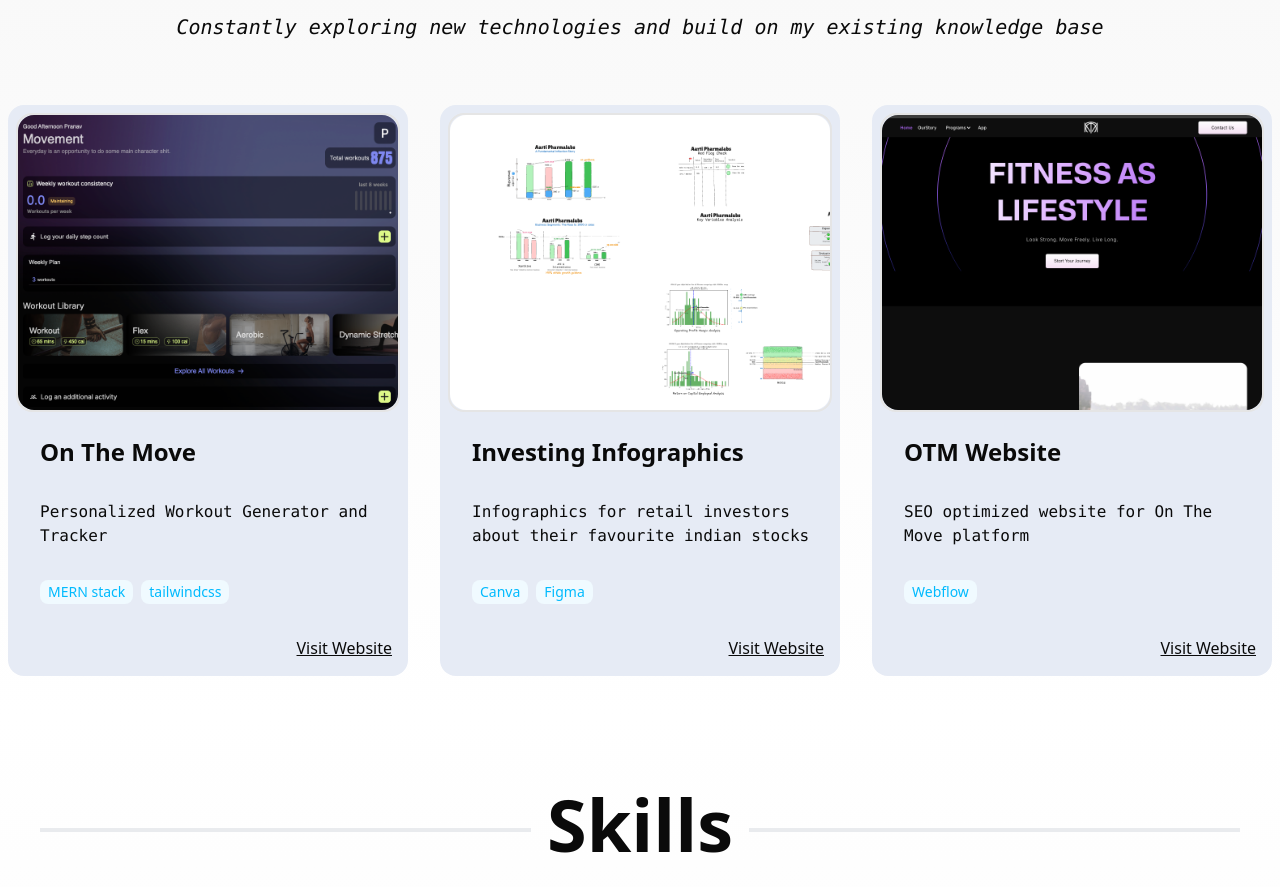
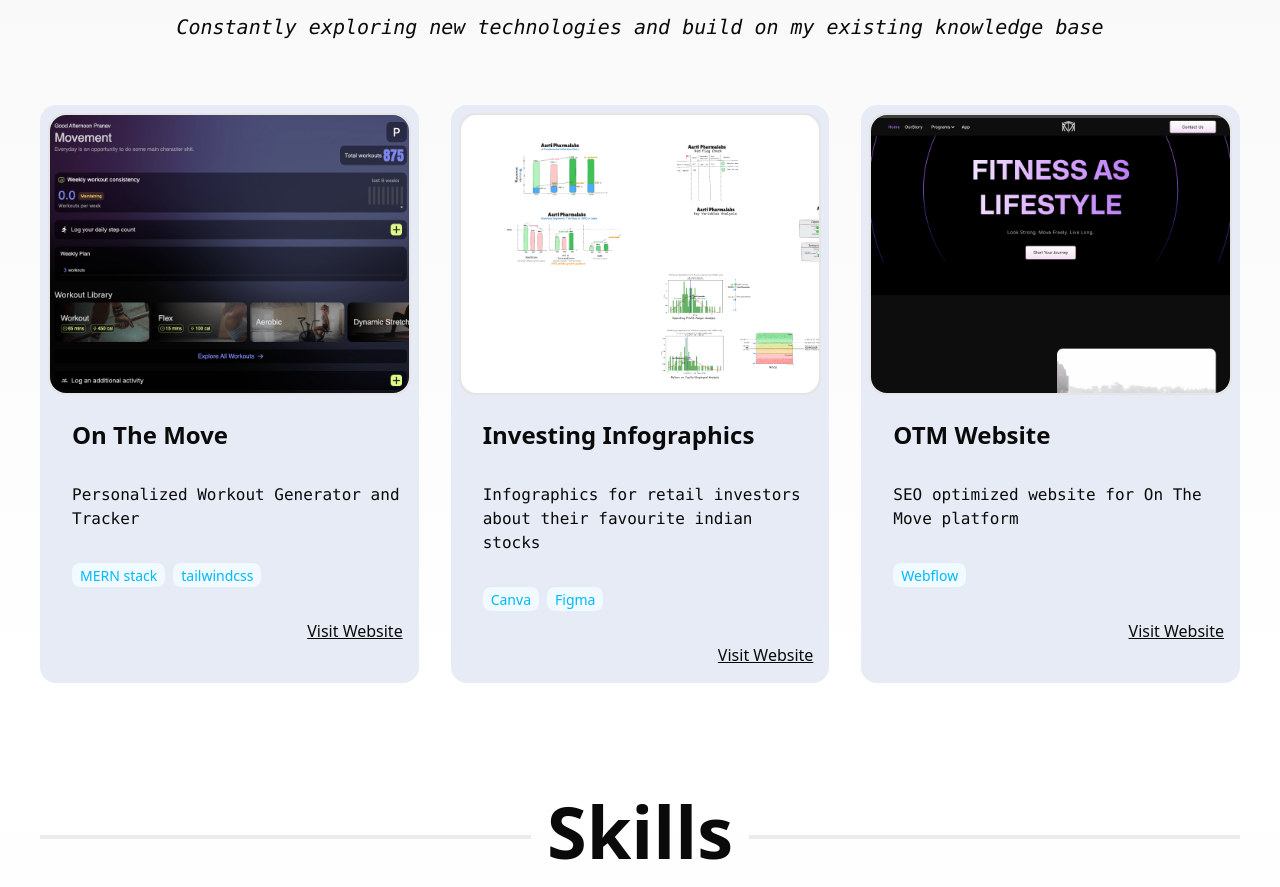
Before and after one commit to pranav-9/my-portfolio, a Next.js app: page / in a window 1280 px wide. Shown: the part 931-1818 px from the top of the page. Built offline with nearby package versions, Linux system fonts and the light colour scheme.

Commit message:
error handling - 4

```diff
--- a/src/app/project.tsx
+++ b/src/app/project.tsx
@@ -9,7 +9,13 @@ const Project = () => {
       "Constantly exploring new technologies and build on my existing knowledge base",
   };
 
-  const projects = [
+  const projects: {
+    title: string;
+    description: string;
+    imageUrl: string;
+    badges: string[];
+    website: string;
+  }[] = [
     {
       title: "On The Move",
       description: "Personalized Workout Generator and Tracker",
@@ -39,9 +45,12 @@ const Project = () => {
       <SectionHeader sectionDetails={sectionDetails}></SectionHeader>
       <div className="w-full flex flex-col sm:flex-row justify-center gap-8">
         {projects.map((project, index) => (
-          <div key={index} className=" ">
-            <ProjectCarousel projectDetails={project}> </ProjectCarousel>
-          </div>
+          // <div className=" ">
+          <ProjectCarousel
+            key={index}
+            projectDetails={project}
+          ></ProjectCarousel>
+          // </div>
         ))}
       </div>
     </div>
--- a/src/app/projectCarousel.tsx
+++ b/src/app/projectCarousel.tsx
@@ -1,7 +1,15 @@
 import Image from "next/image";
 import React from "react";
 
-const ProjectCarousel = (props) => {
+const ProjectCarousel = (props: {
+  projectDetails: {
+    title: string;
+    description: string;
+    imageUrl: string;
+    badges: string[];
+    website: string;
+  };
+}) => {
   return (
     <div className=" flex flex-col gap-4 w-80 sm:w-100  bg-[#e6ebf5] rounded-2xl p-2 min-h-[500px] ">
       <div className="flex justify-center border-2 rounded-2xl w-full">
```
